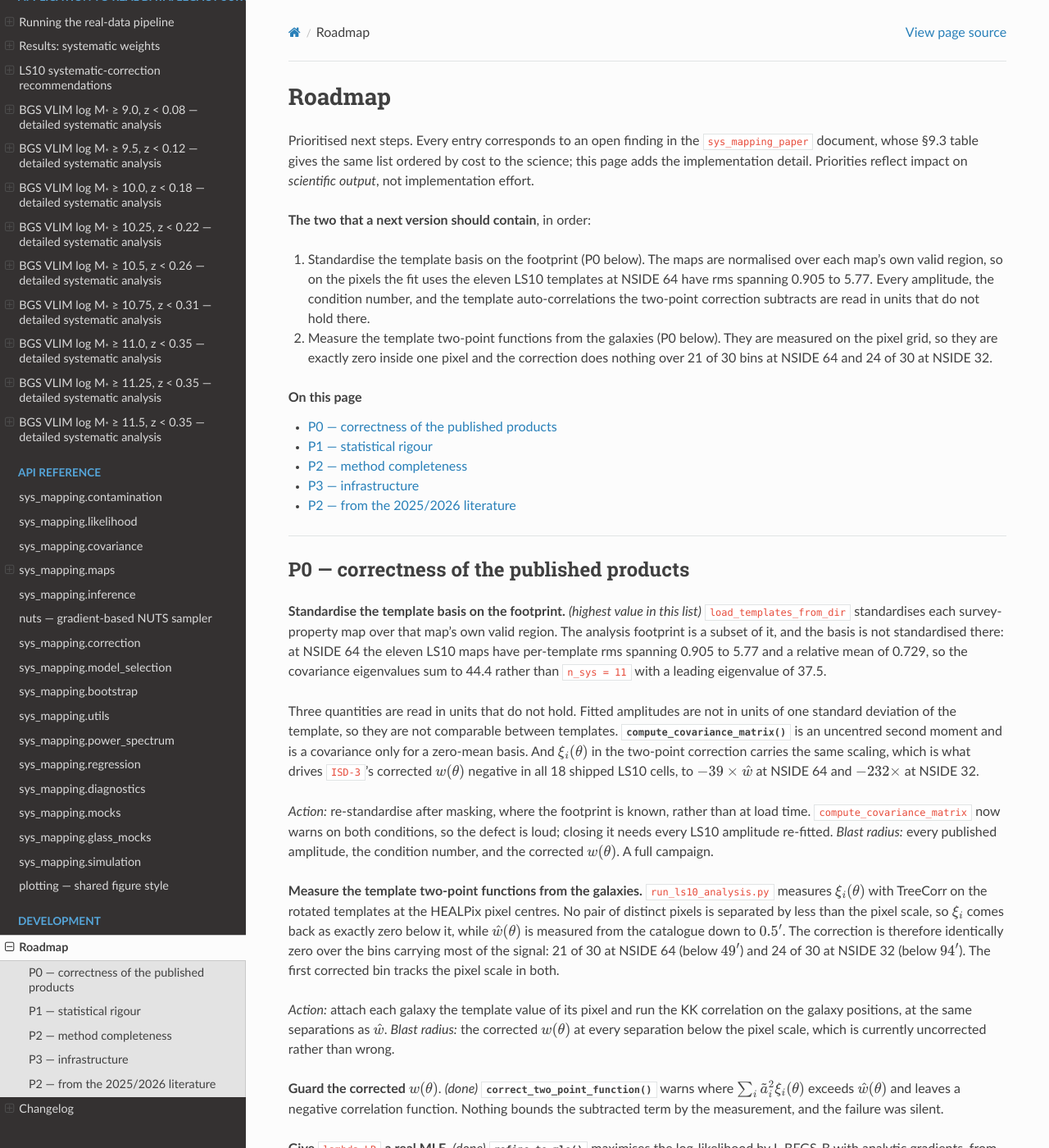
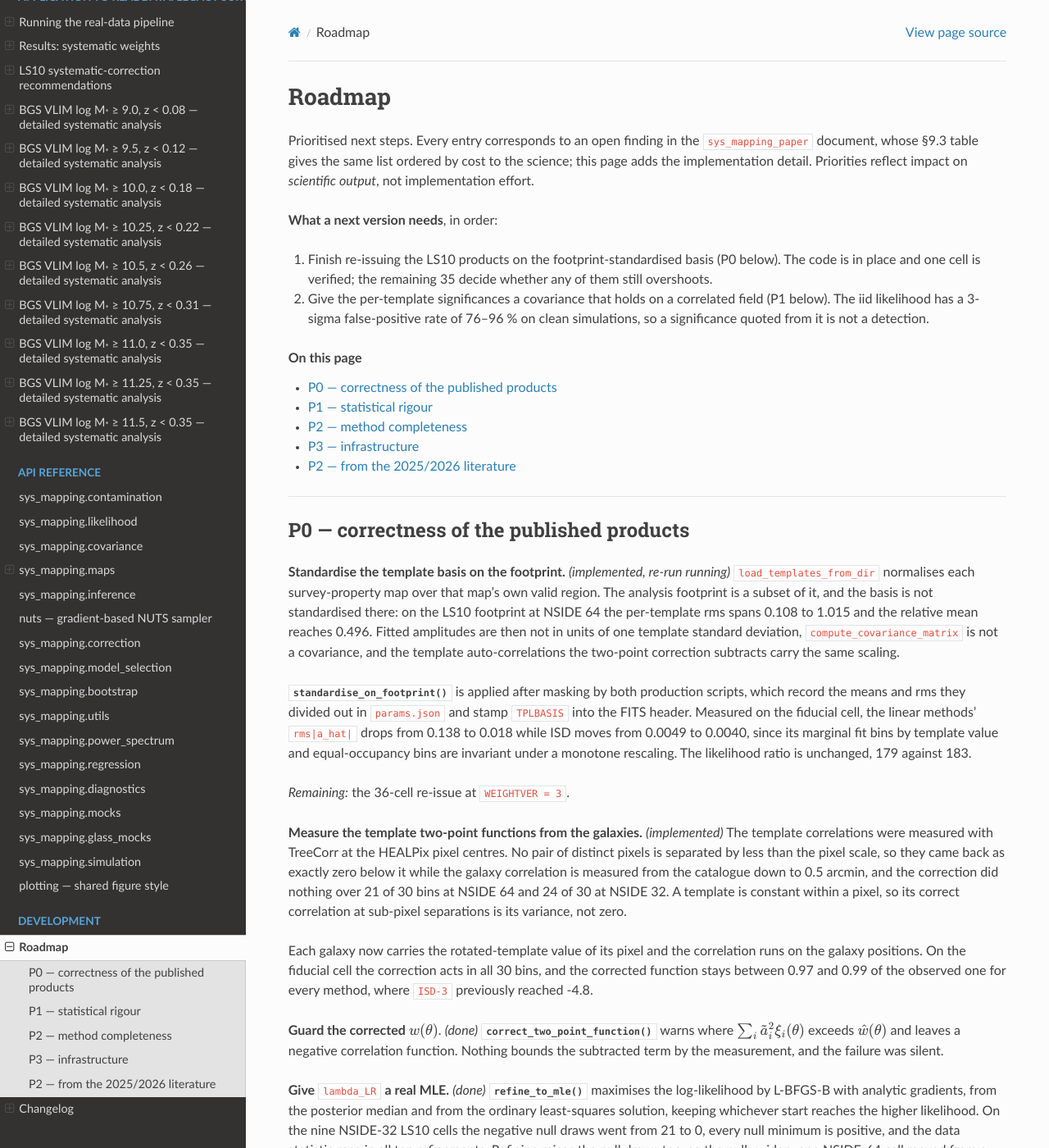
Before and after one commit to JohanComparat/sys_mapping, a Sphinx documentation site: the page built from docs/roadmap.rst, in a window 1280 px wide and 1400 px high. Shown: the whole window at 82% size. Built offline with Sphinx 7.4.7 and the Read the Docs theme 3.1.0, drawn with Linux system fonts in a browser that asks for light colours; some of the changed text lies outside the part shown.

Commit message:
docs: correct what the pages claim the package contains
An audit of every documented name, flag and file path against the package.  Autodoc
coverage is complete -- all seventeen modules have a page, every page carries
``automodule :members:``, and no documented symbol is absent from the package -- so
what was wrong was the prose.

The multiplicative model is described the way it unpacks.  Both the README table and
the methods page said it constrains b = a and fits a; it sets a = 0 and fits b.  The
roadmap and the simulation-test page carried that error forward as a live hypothesis
for why the Uchuu correction underperforms, which is now closed rather than open.

Six script paths pointed at files that moved when the benchmark repository was split
out.  Five are under ``scripts/archive/`` and are named there, with the archive's own
README saying what superseded each.  ``run_all_methods_sequential.sh`` is gone
entirely, so the section documenting its environment variables goes with it; the
campaign families in the benchmark repository are what phase a multi-method run now.

The weight section describes the version it writes.  Products are stamped with
``TPLBASIS`` as well as ``WEIGHTVER``, and version 2 and version 3 amplitudes are not
comparable, because only version 3 is in units of one template standard deviation.
The two defects the README listed as affecting the corrected w(theta) are fixed, and
the roadmap records what was measured rather than what was feared: the correction now
acts in all thirty bins where it acted in nine, and the corrected function stays
between 0.97 and 0.99 of the observed one for every method where ISD-3 reached -4.8.

The roadmap's basis numbers come from the LS10 footprint, 0.108 to 1.015, rather than
the full-sky proxy that stood in for it.

The testing page's status line counted 258 tests; 568 are collected across 24 files,
552 pass and 16 skip without the real data.

```diff
--- a/docs/methods.rst
+++ b/docs/methods.rst
@@ -153,8 +153,8 @@ unit variance over the footprint.  The amplitudes :math:`a_i` (additive) and
      - :math:`b_i = 0`
      - Stellar contamination, photometric bias
    * - ``multiplicative``
-     - :math:`a_i`, :math:`\sigma`
-     - :math:`b_i = a_i`
+     - :math:`b_i`, :math:`\sigma`
+     - :math:`a_i = 0`
      - Depth / completeness variations
    * - ``combined``
      - :math:`a_i, b_i`, :math:`\sigma`
--- a/docs/roadmap.rst
+++ b/docs/roadmap.rst
@@ -6,16 +6,14 @@ Prioritised next steps.  Every entry corresponds to an open finding in the
 to the science; this page adds the implementation detail.  Priorities reflect impact
 on *scientific output*, not implementation effort.
 
-**The two that a next version should contain**, in order:
+**What a next version needs**, in order:
 
-1. Standardise the template basis on the footprint (P0 below).  The maps are
-   normalised over each map's own valid region, so on the pixels the fit uses the
-   eleven LS10 templates at NSIDE 64 have rms spanning 0.905 to 5.77.  Every
-   amplitude, the condition number, and the template auto-correlations the two-point
-   correction subtracts are read in units that do not hold there.
-2. Measure the template two-point functions from the galaxies (P0 below).  They are
-   measured on the pixel grid, so they are exactly zero inside one pixel and the
-   correction does nothing over 21 of 30 bins at NSIDE 64 and 24 of 30 at NSIDE 32.
+1. Finish re-issuing the LS10 products on the footprint-standardised basis (P0
+   below).  The code is in place and one cell is verified; the remaining 35 decide
+   whether any of them still overshoots.
+2. Give the per-template significances a covariance that holds on a correlated field
+   (P1 below).  The iid likelihood has a 3-sigma false-positive rate of 76--96 % on
+   clean simulations, so a significance quoted from it is not a detection.
 
 .. contents:: On this page
    :local:
@@ -26,40 +24,37 @@ on *scientific output*, not implementation effort.
 P0 — correctness of the published products
 ------------------------------------------
 
-**Standardise the template basis on the footprint.**  *(highest value in this list)*
-``load_templates_from_dir`` standardises each survey-property map over that map's own
+**Standardise the template basis on the footprint.**  *(implemented, re-run running)*
+``load_templates_from_dir`` normalises each survey-property map over that map's own
 valid region.  The analysis footprint is a subset of it, and the basis is not
-standardised there: at NSIDE 64 the eleven LS10 maps have per-template rms spanning
-0.905 to 5.77 and a relative mean of 0.729, so the covariance eigenvalues sum to 44.4
-rather than ``n_sys = 11`` with a leading eigenvalue of 37.5.
+standardised there: on the LS10 footprint at NSIDE 64 the per-template rms spans
+0.108 to 1.015 and the relative mean reaches 0.496.  Fitted amplitudes are then not
+in units of one template standard deviation, ``compute_covariance_matrix`` is not a
+covariance, and the template auto-correlations the two-point correction subtracts
+carry the same scaling.
 
-Three quantities are read in units that do not hold.  Fitted amplitudes are not in
-units of one standard deviation of the template, so they are not comparable between
-templates.  :func:`~sys_mapping.utils.compute_covariance_matrix` is an uncentred
-second moment and is a covariance only for a zero-mean basis.  And
-:math:`\xi_i(\theta)` in the two-point correction carries the same scaling, which is
-what drives ``ISD-3``'s corrected :math:`w(\theta)` negative in all 18 shipped LS10
-cells, to :math:`-39\times \hat w` at NSIDE 64 and :math:`-232\times` at NSIDE 32.
+:func:`~sys_mapping.maps.standardise_on_footprint` is applied after masking by both
+production scripts, which record the means and rms they divided out in
+``params.json`` and stamp ``TPLBASIS`` into the FITS header.  Measured on the
+fiducial cell, the linear methods' ``rms|a_hat|`` drops from 0.138 to 0.018 while ISD
+moves from 0.0049 to 0.0040, since its marginal fit bins by template value and
+equal-occupancy bins are invariant under a monotone rescaling.  The likelihood ratio
+is unchanged, 179 against 183.
 
-*Action:* re-standardise after masking, where the footprint is known, rather than at
-load time.  ``compute_covariance_matrix`` now warns on both conditions, so the defect
-is loud; closing it needs every LS10 amplitude re-fitted.
-*Blast radius:* every published amplitude, the condition number, and the corrected
-:math:`w(\theta)`.  A full campaign.
+*Remaining:* the 36-cell re-issue at ``WEIGHTVER = 3``.
 
-**Measure the template two-point functions from the galaxies.**
-``run_ls10_analysis.py`` measures :math:`\xi_i(\theta)` with TreeCorr on the rotated
-templates at the HEALPix pixel centres.  No pair of distinct pixels is separated by
-less than the pixel scale, so :math:`\xi_i` comes back as exactly zero below it, while
-:math:`\hat w(\theta)` is measured from the catalogue down to :math:`0.5'`.  The
-correction is therefore identically zero over the bins carrying most of the signal:
-21 of 30 at NSIDE 64 (below :math:`49'`) and 24 of 30 at NSIDE 32 (below
-:math:`94'`).  The first corrected bin tracks the pixel scale in both.
+**Measure the template two-point functions from the galaxies.**  *(implemented)*
+The template correlations were measured with TreeCorr at the HEALPix pixel centres.
+No pair of distinct pixels is separated by less than the pixel scale, so they came
+back as exactly zero below it while the galaxy correlation is measured from the
+catalogue down to 0.5 arcmin, and the correction did nothing over 21 of 30 bins at
+NSIDE 64 and 24 of 30 at NSIDE 32.  A template is constant within a pixel, so its
+correct correlation at sub-pixel separations is its variance, not zero.
 
-*Action:* attach each galaxy the template value of its pixel and run the KK
-correlation on the galaxy positions, at the same separations as :math:`\hat w`.
-*Blast radius:* the corrected :math:`w(\theta)` at every separation below the pixel
-scale, which is currently uncorrected rather than wrong.
+Each galaxy now carries the rotated-template value of its pixel and the correlation
+runs on the galaxy positions.  On the fiducial cell the correction acts in all 30
+bins, and the corrected function stays between 0.97 and 0.99 of the observed one for
+every method, where ``ISD-3`` previously reached -4.8.
 
 **Guard the corrected** :math:`w(\theta)`.  *(done)*
 :func:`~sys_mapping.correction.correct_two_point_function` warns where
@@ -85,13 +80,13 @@ harmonic template subtraction also now removes the debiased *square*
 :math:`\tilde a_i^2 C_\ell^{t_i}`, so it is the Hankel transform of the
 configuration-space estimator.
 
-**Re-run the LS10 ISD columns.**  *(done at NSIDE 32 and 64)*
-The 18 shipped products at NSIDE 32 and 64 carry the library's own per-pixel weight,
-taken from ``result["weights"]``, and record ``WEIGHTVER = 2``, ``WEIGHTCON`` and
-``WMAXCLIP``.  ``WEIGHT_ISD3`` is non-trivial in all 18 and ``WEIGHT_ISD1`` in 16,
-being identically unity for the two densest NSIDE-32 samples, where the stopping rule
-accepts no template.  NSIDE 128 and 256 are still ``WEIGHTVER = 1`` and are being
-regenerated.
+**Re-run the LS10 ISD columns.**  *(superseded by the basis re-run)*
+The products carry the library's own per-pixel weight, taken from
+``result["weights"]``, and record the convention in ``WEIGHTVER``, ``WEIGHTCON``,
+``WMAXCLIP`` and ``TPLBASIS``.  ``WEIGHT_ISD3`` is non-trivial in every cell and
+``WEIGHT_ISD1`` in all but the two densest NSIDE-32 samples, where the stopping
+rule accepts no template.  All four resolutions are being re-issued at
+``WEIGHTVER = 3`` together with the footprint-standardised basis.
 
 **Unify the weight definition.**  *(done)*
 Both production scripts read ``result["weights"]`` rather than recomputing
@@ -113,10 +108,10 @@ Two candidate explanations:
    variance of :math:`\hat a` exceeds the bias removed (the detectability law
    predicts exactly this, since :math:`w(\theta)` contamination grows as
    :math:`A^2`); or
-#. the ``multiplicative`` *fit* model sets :math:`b = a` while retaining :math:`a`,
-   giving :math:`\hat\delta_g = \delta_g(1+\sum a_i t_i) + \sum a_i t_i`, whereas the
-   *injector* uses the pure form :math:`a = 0`, :math:`b` free — so the fit model
-   cannot represent the field it is validated against.
+#. the ``multiplicative`` *fit* model did not match its injector: it set
+   :math:`b = a` while retaining :math:`a`, where the injector uses the pure
+   form :math:`a = 0` with :math:`b` free.  The fit model now unpacks the same
+   way, so this explanation is closed.
 
 *Resolved:* hypothesis (1) is confirmed and (2) is excluded as the driver — see
 :ref:`char-break-even`.  The ``multiplicative`` unpacking is still a genuine bug (it
@@ -178,10 +173,10 @@ because it needs one confirmation run first:
   ``5e-4`` default and no single value corrects it --- the fitted amplitude spans two
   orders of magnitude across samples and resolutions.  *Action:* require ``cl_input``
   for any calibrated statistic rather than falling back to a scalar.
-* The family-B amplitude grid predates the ``--min-probes`` / ``--max-shot-leak``
-  guards and the corrected shot-noise subtraction in ``measure()``.  *Action:* re-run
-  it; expect ~8 % shifts where the leak was small and non-convergence where it was
-  not.
+* The ``cl_amplitude`` grid has been regenerated under the corrected shot-noise
+  subtraction.  Every accepted amplitude rose by an amount tracking the leak,
+  +0.9 % at a leak of 0.7 % and +23 % at 15 %, and six of the 36 cells are now
+  refused.
 
 **Reporting.**
 Three places where a number is quoted that should not be:
--- a/docs/testing.rst
+++ b/docs/testing.rst
@@ -369,10 +369,12 @@ present) against the current codebase.
 * ``test_real_templates.py`` — **28 passed** using real GAIA DR3 and LS10 DR10
   systematic maps; all six methods completed without error on the 5 954-pixel
   LS10 footprint.
-* ``test_regression.py`` — **26 passed**, including the previously known edge
+* ``test_regression.py`` — **39 passed**, including the previously known edge
   case (``TestElasticNet::test_weights_bounded_positive``), which now passes.
 * The systematic test matrix (``scripts/run_systematic_tests.py``, 32
   configurations) ran to completion; results are documented in
   :doc:`results_systematic_tests`.
 
-**Status: PASSED** — all 258 tests pass with no known failures.
+**Status: PASSED** — 568 tests are collected across 24 files.  ``pytest`` passes 552
+and skips 16 without the real data files; ``pytest -m "not slow"`` deselects a
+further 5 and passes 547.
```
Also changed, not shown: README.md (+20 -46 lines), docs/results_simulation_tests.rst (+4 -4 lines).
